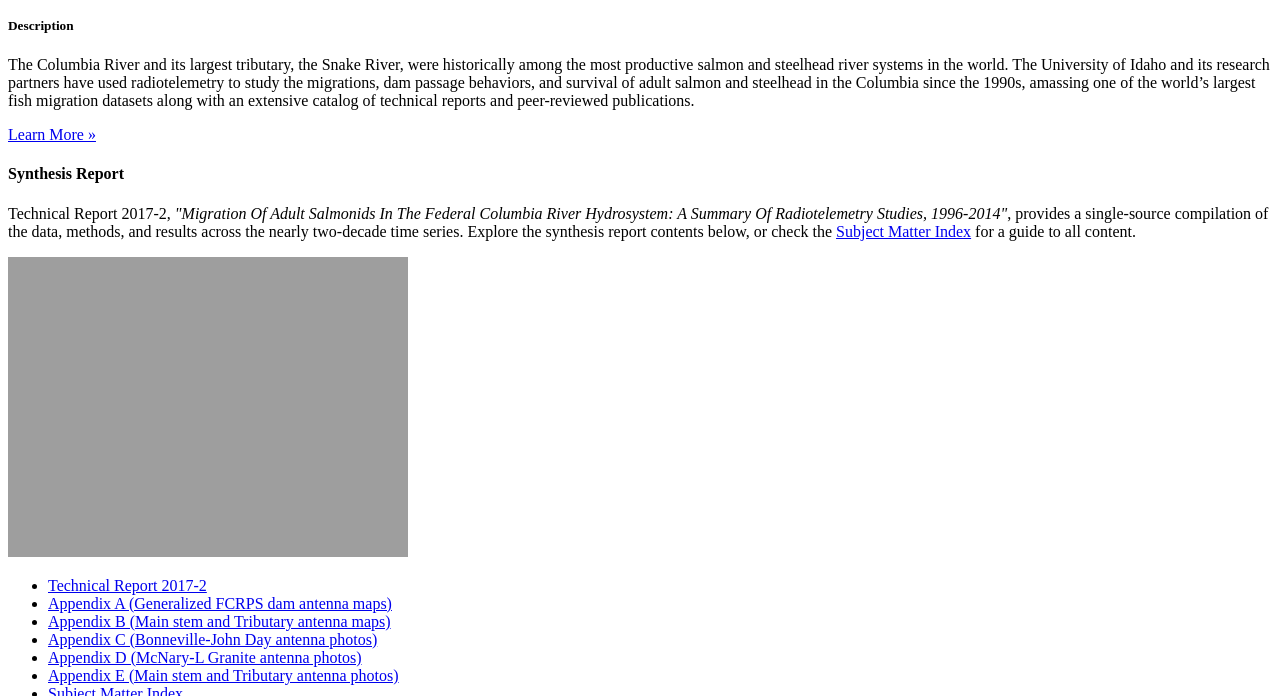
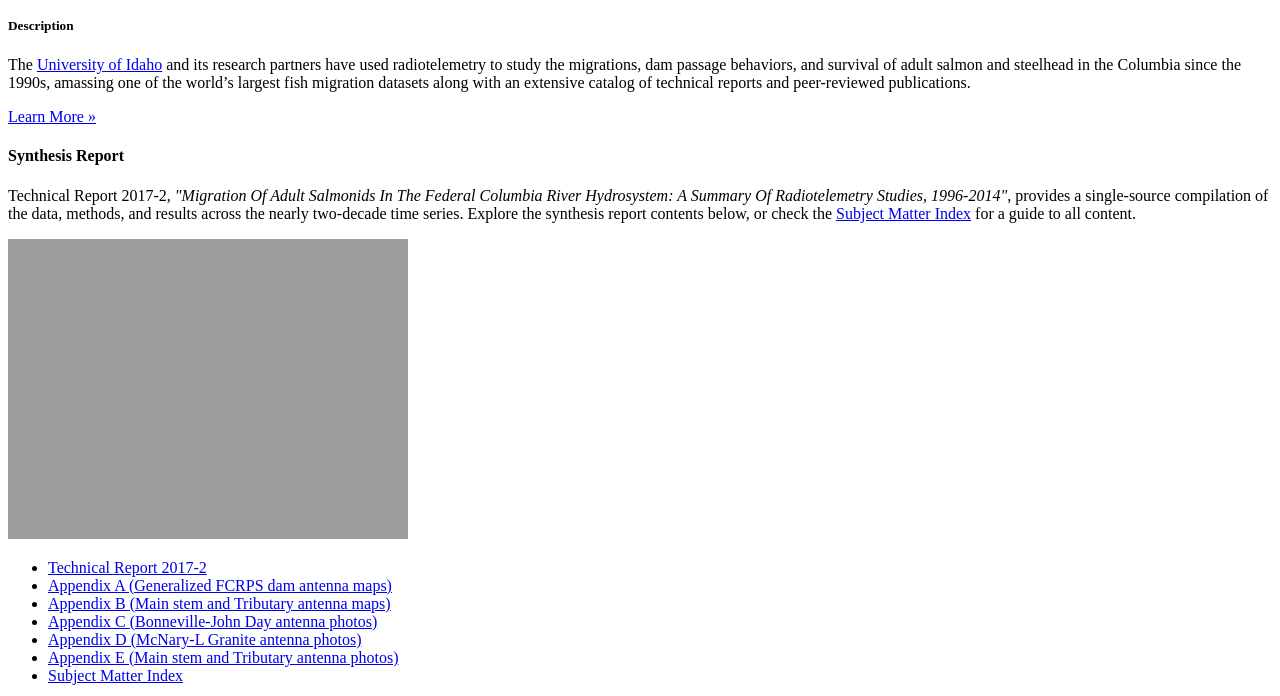
Before and after one commit to uidaholib/FERL_source, a Jekyll site: the page built from index.html, in a window 1280 px wide and 900 px high, scrolled down 494 px, cut to the strip 204-900 px from the top of the window. Built offline with Jekyll 4.4.1, drawn with Linux system fonts in a browser that asks for light colours.

Commit message:
simplify description

```diff
--- a/index.html
+++ b/index.html
@@ -14,7 +14,7 @@
         <div class="card-body">
           <h5 class="card-title">Description</h5>
           <p class="card-text">
-            The Columbia River and its largest tributary, the Snake River, were historically among the most productive salmon and steelhead river systems in the world. The University of Idaho and its research partners have used radiotelemetry to study the migrations, dam passage behaviors, and survival of adult salmon and steelhead in the Columbia since the 1990s, amassing one of the world’s largest fish migration datasets along with an extensive catalog of technical reports and peer-reviewed publications.
+            The <a href="https://www.uidaho.edu/" target="_blank">University of Idaho</a> and its research partners have used radiotelemetry to study the migrations, dam passage behaviors, and survival of adult salmon and steelhead in the Columbia since the 1990s, amassing one of the world’s largest fish migration datasets along with an extensive catalog of technical reports and peer-reviewed publications.
           </p>
           <a class="btn btn-clearwater" href="{{ '/about.html' | relative_url }}" >Learn More &raquo;</a>
         </div>
--- a/pages/about.html
+++ b/pages/about.html
@@ -20,7 +20,7 @@
         <ol>
             <li>Full documentation of study procedures, protocols, and objectives.</li>
             <li>Access to an <a href="https://data.nkn.uidaho.edu/dataset/tag-migration-and-fate-data-adult-radio-tagged-chinook-and-sockeye-salmon-and-steelhead" target="_blank">archive for the radiotelemetery datasets</a> and associated metadata.</li>
-            <li>All of the technical reports and peer-reviewed publications associated with the project.</li>
+            <li>All of the <a href="{{ '/browse.html#Technical%20Report' | relative_url }}">technical reports</a> and <a href="{{ '/browse.html#Journal%20Article' | relative_url }}">peer-reviewed publications</a> associated with the project.</li>
         </ol>
 
         <hr>
```
